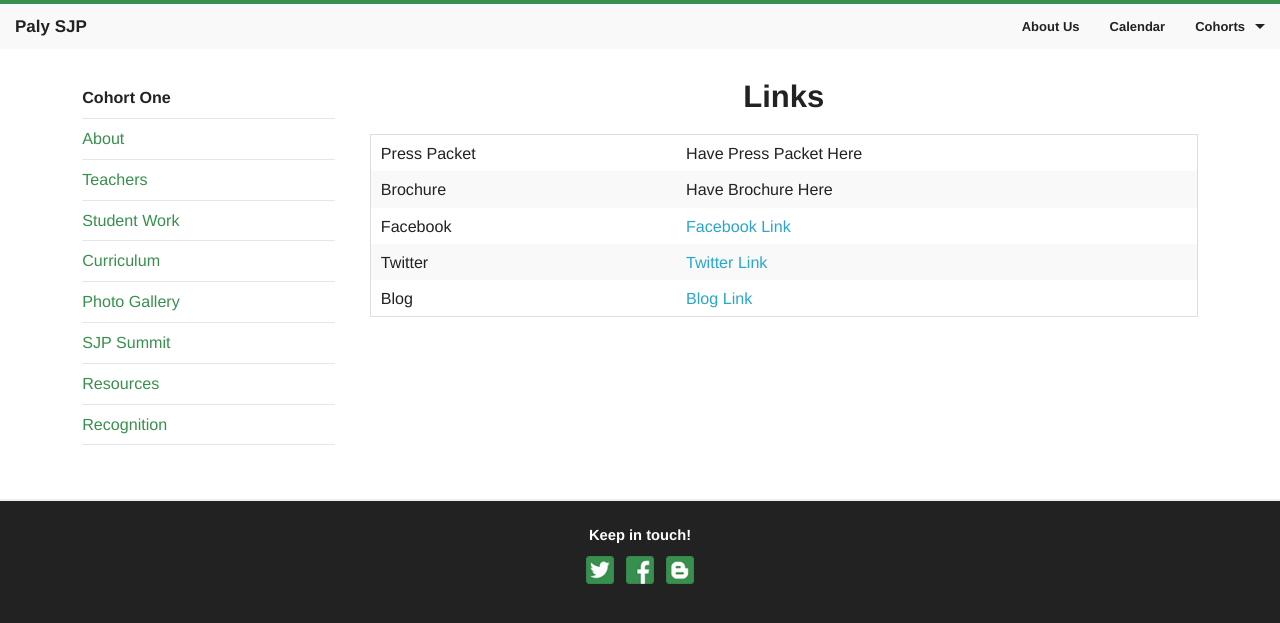
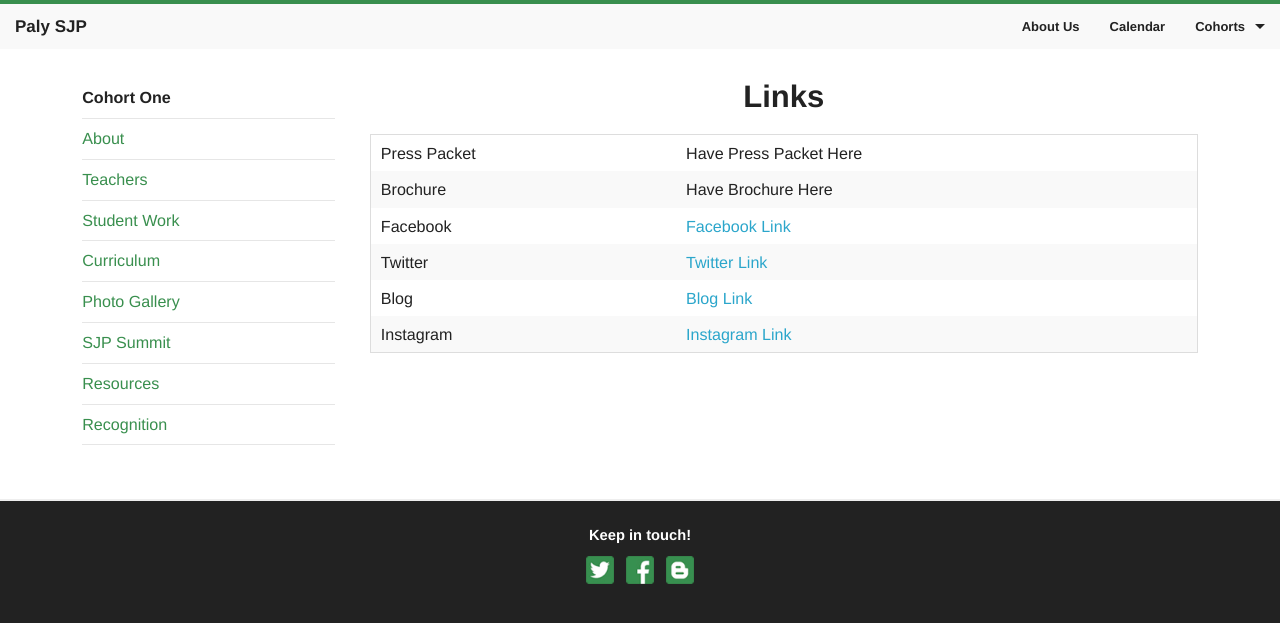
Before and after one commit to rafilong/palysjp-website, a Jekyll site: the page built from cohorts/one/resources.html, in a window 1280 px wide. Shown: the top 623 px of the page. Built offline with Jekyll 4.4.1, drawn with Linux system fonts in a browser that asks for light colours; Markdown is read by kramdown in place of the engine named in the settings.

Commit message:
Added Instagram link

```diff
--- a/cohorts/one/resources.html
+++ b/cohorts/one/resources.html
@@ -26,4 +26,8 @@ cohort: One
     <td>Blog</td>
     <td><a href="http://palysocialjustice.blogspot.com/">Blog Link</a>
   </tr>
+  <tr>
+    <td>Instagram</td>
+    <td><a href="https://instagram.com/palysjp">Instagram Link
+  <tr>
 </table>
```
